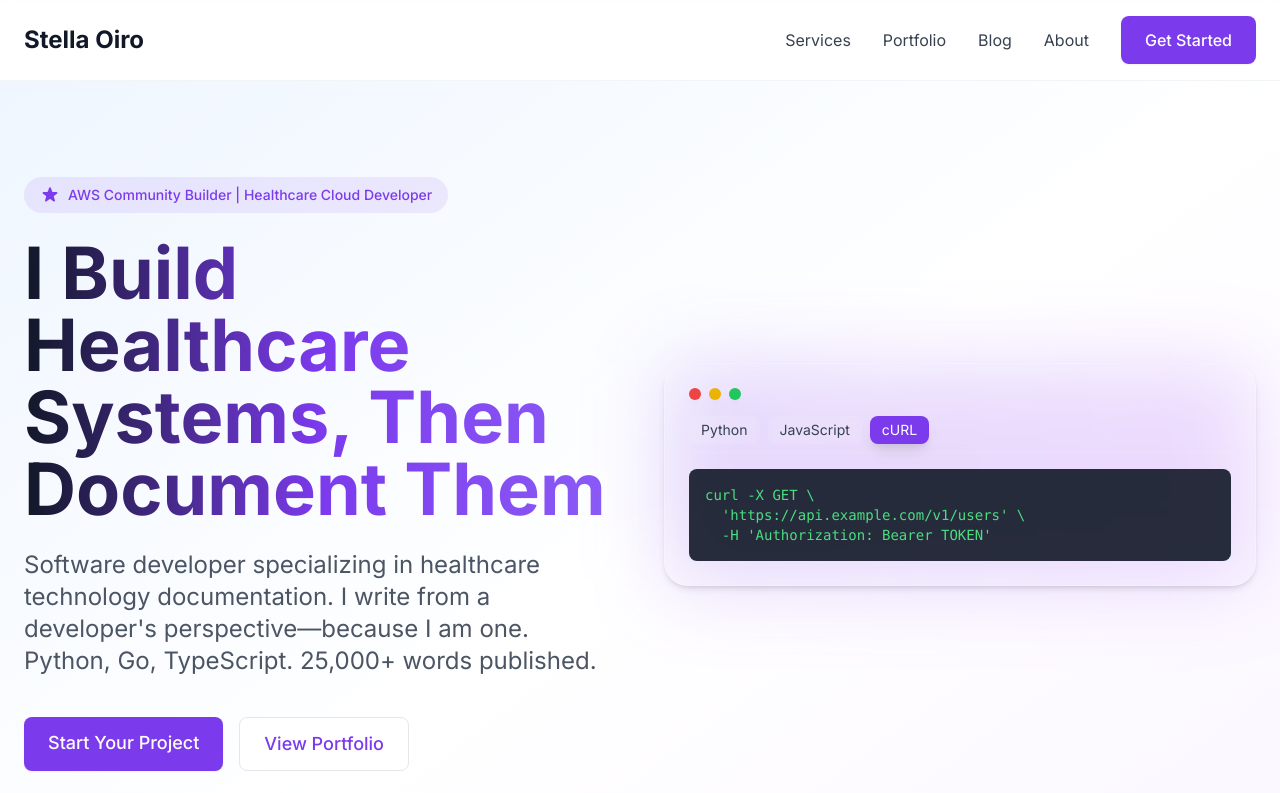
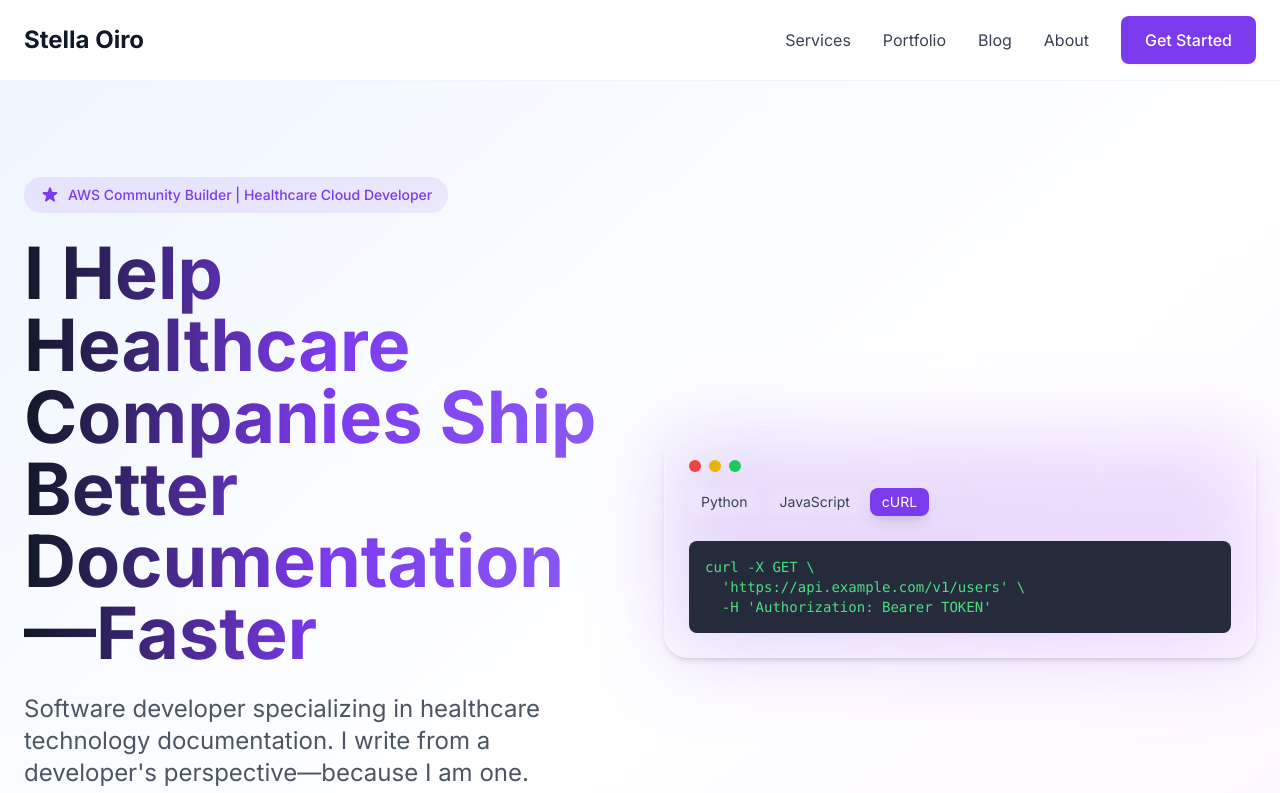
Before and after one commit to Stella-Achar-Oiro/stellaoiro, a Next.js app: page / in a window 1280 px wide. Shown: the top 793 px of the page. Built offline with nearby package versions, Linux system fonts and the light colour scheme.

Commit message:
feat: update hero headline to outcome-focused messaging

```diff
--- a/components/Hero.tsx
+++ b/components/Hero.tsx
@@ -33,7 +33,7 @@ export default function Hero() {
             </div>
 
             <h1 className="text-5xl md:text-6xl lg:text-7xl font-bold mb-6 bg-gradient-to-r from-gray-900 via-primary to-primary-light bg-clip-text text-transparent">
-              I Build Healthcare Systems, Then Document Them
+              I Help Healthcare Companies Ship Better Documentation—Faster
             </h1>
 
             <p className="text-xl md:text-2xl text-gray-600 mb-10 leading-relaxed">
```
